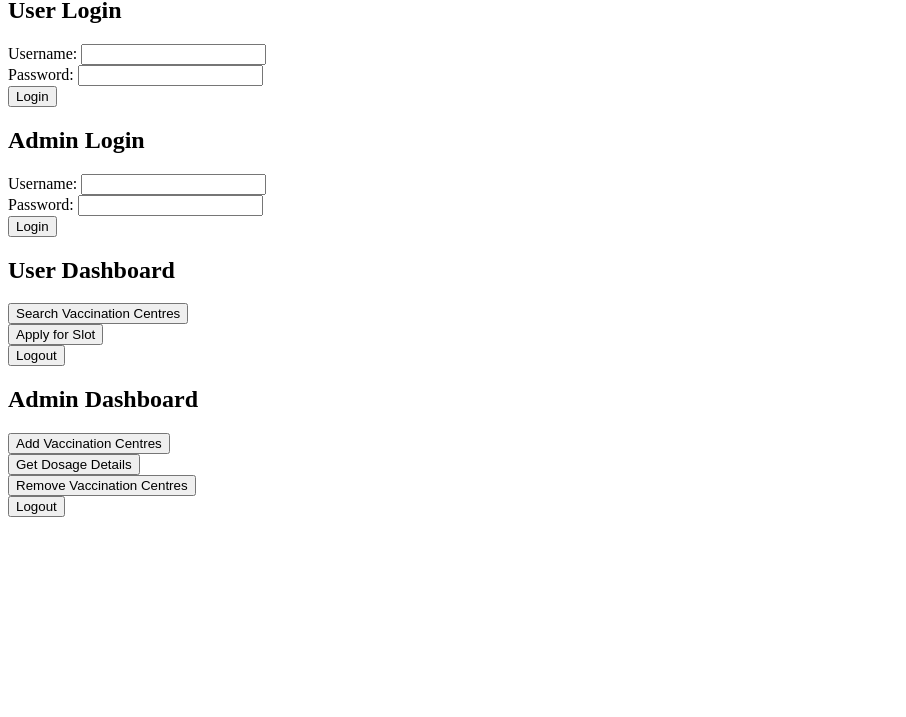
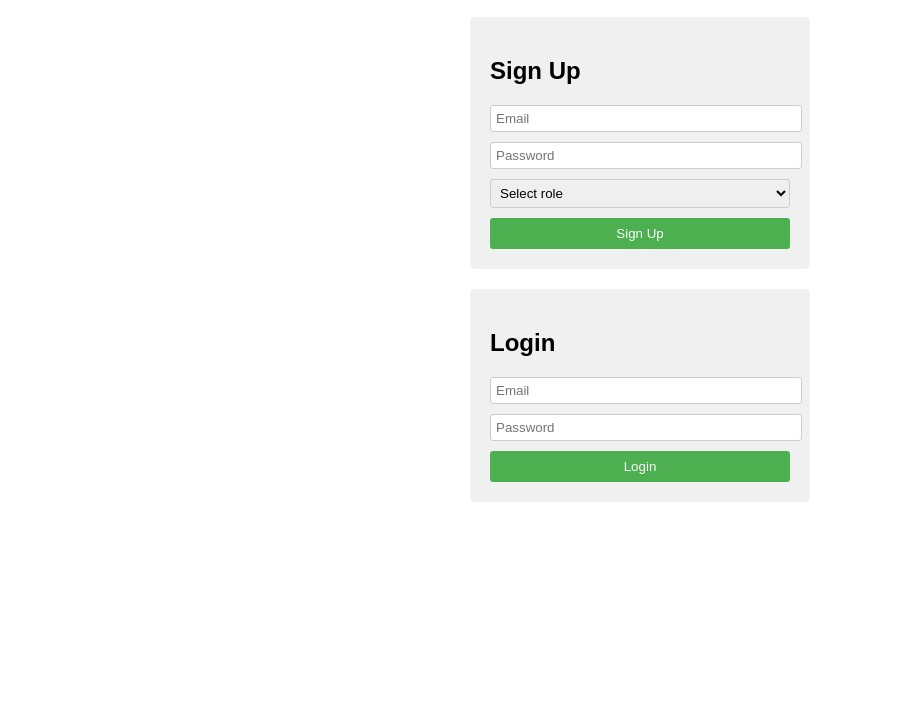
Before and after one commit to sivabalaji-create/Covid_Vaccination, a website: page frontend/index.html in a window 1280 px wide. Shown: the part 83-800 px from the top of the page, without its empty margins (0-906 px from the left). Drawn offline with Linux system fonts and the light colour scheme.

Commit message:
changes again

```diff
--- a/frontend/index.html
+++ b/frontend/index.html
@@ -1,52 +1,41 @@
 <!DOCTYPE html>
-<html>
+<html lang="en">
+
 <head>
-    <link rel="stylesheet" type="text/css" href="style.css">
+  <meta charset="UTF-8">
+  <meta name="viewport" content="width=device-width, initial-scale=1.0">
+  <title>COVID Vaccination Booking</title>
+  <link rel="stylesheet" href="styles.css">
 </head>
+
 <body>
-    <h1>Vaccination Booking</h1>
+  <h1>COVID Vaccination Booking</h1>
 
-    <!-- User Login Form -->
-    <div id="user-login-form">
-        <h2>User Login</h2>
-        <form id="user-login-form">
-            <label for="username">Username:</label>
-            <input type="text" id="username" name="username" required><br>
-            <label for="password">Password:</label>
-            <input type="password" id="password" name="password" required><br>
-            <input type="submit" value="Login">
-        </form>
-    </div>
+  <div id="signup-form">
+    <h2>Sign Up</h2>
+    <form id="signup">
+      <input type="email" name="email" placeholder="Email" required>
+      <input type="password" name="password" placeholder="Password" required>
+      <select name="role" required>
+        <option value="" disabled selected>Select role</option>
+        <option value="user">User</option>
+        <option value="admin">Admin</option>
+      </select>
+      <button type="submit">Sign Up</button>
+    </form>
+  </div>
 
-    <!-- Admin Login Form -->
-    <div id="admin-login-form">
-        <h2>Admin Login</h2>
-        <form id="admin-login-form">
-            <label for="admin-username">Username:</label>
-            <input type="text" id="admin-username" name="admin-username" required><br>
-            <label for="admin-password">Password:</label>
-            <input type="password" id="admin-password" name="admin-password" required><br>
-            <input type="submit" value="Login">
-        </form>
-    </div>
+  <div id="login-form">
+    <h2>Login</h2>
+    <form id="login" action="UserVaccine.html" method="post">
+      <input type="email" name="email" placeholder="Email" required>
+      <input type="password" name="password" placeholder="Password" required>
+      <button type="submit">Login</button>
+    </form>
 
-    <!-- User Dashboard -->
-    <div id="user-dashboard" class="hidden">
-        <h2>User Dashboard</h2>
-        <button id="search-centres">Search Vaccination Centres</button><br>
-        <button id="apply-slot">Apply for Slot</button><br>
-        <button id="user-logout">Logout</button>
-    </div>
+  </div>
 
-    <!-- Admin Dashboard -->
-    <div id="admin-dashboard" class="hidden">
-        <h2>Admin Dashboard</h2>
-        <button id="add-centres">Add Vaccination Centres</button><br>
-        <button id="get-dosage">Get Dosage Details</button><br>
-        <button id="remove-centres">Remove Vaccination Centres</button><br>
-        <button id="admin-logout">Logout</button>
-    </div>
+  <script src="script.js"></script>
+</body>
 
-    <script src="script.js"></script>
-</body>
 </html>
--- a/frontend/script.js
+++ b/frontend/script.js
@@ -1,66 +1,6 @@
-document.getElementById("user-login-form").addEventListener("submit", function(e) {
-  e.preventDefault();
+const logoutButton = document.getElementById('logout-button');
 
-  const username = document.getElementById("username").value;
-  const password = document.getElementById("password").value;
-
-  // Perform user login validation
-  // ...
-
-  // Show user dashboard and hide login forms
-  document.getElementById("user-login-form").reset();
-  document.getElementById("user-login-form").classList.add("hidden");
-  document.getElementById("user-dashboard").classList.remove("hidden");
+logoutButton.addEventListener('click', () => {
+  // Redirect to the login or signup page
+  window.location.href = 'login.html'; // Replace 'login.html' with the desired URL of the login or signup page
 });
-
-document.getElementById("admin-login-form").addEventListener("submit", function(e) {
-  e.preventDefault();
-
-  const adminUsername = document.getElementById("admin-username").value;
-  const adminPassword = document.getElementById("admin-password").value;
-
-  // Perform admin login validation
-  // ...
-
-  // Show admin dashboard and hide login forms
-  document.getElementById("admin-login-form").reset();
-  document.getElementById("admin-login-form").classList.add("hidden");
-  document.getElementById("admin-dashboard").classList.remove("hidden");
-});
-
-document.getElementById("user-logout").addEventListener("click", function() {
-  // Hide user dashboard and show user login form
-  document.getElementById("user-dashboard").classList.add("hidden");
-  document.getElementById("user-login-form").classList.remove("hidden");
-});
-
-document.getElementById("admin-logout").addEventListener("click", function() {
-  // Hide admin dashboard and show admin login form
-  document.getElementById("admin-dashboard").classList.add("hidden");
-  document.getElementById("admin-login-form").classList.remove("hidden");
-});
-
-document.getElementById("search-centres").addEventListener("click", function() {
-  // Perform search for vaccination centres
-  // ...
-});
-
-document.getElementById("apply-slot").addEventListener("click", function() {
-  // Apply for a vaccination slot
-  // ...
-});
-
-document.getElementById("add-centres").addEventListener("click", function() {
-  // Add vaccination centres
-  // ...
-});
-
-document.getElementById("get-dosage").addEventListener("click", function() {
-  // Get dosage details
-  // ...
-});
-
-document.getElementById("remove-centres").addEventListener("click", function() {
-  // Remove vaccination centres
-  // ...
-});
--- a/frontend/styles.css
+++ b/frontend/styles.css
@@ -1,25 +1,44 @@
 body {
+  font-family: Arial, sans-serif;
+  margin: 0;
+  padding: 20px;
+}
+
+h1 {
   text-align: center;
 }
 
-h1 {
-  margin-bottom: 20px;
+#signup-form,
+#login-form {
+  max-width: 300px;
+  margin: 20px auto;
+  padding: 20px;
+  background-color: #f0f0f0;
+  border-radius: 5px;
 }
 
-form {
-  display: inline-block;
-  text-align: left;
+input[type="email"],
+input[type="password"],
+select {
+  display: block;
+  width: 100%;
+  margin-bottom: 10px;
+  padding: 5px;
+  border: 1px solid #ccc;
+  border-radius: 3px;
 }
 
-label, input {
+button {
   display: block;
-  margin-bottom: 10px;
+  width: 100%;
+  padding: 8px;
+  background-color: #4caf50;
+  color: #fff;
+  border: none;
+  border-radius: 3px;
+  cursor: pointer;
 }
 
-input[type="submit"] {
-  margin-top: 10px;
+button:hover {
+  background-color: #45a049;
 }
-
-.hidden {
-  display: none;
-}
```
Also changed, not shown: frontend/vaccine.css (+7 -8 lines).
